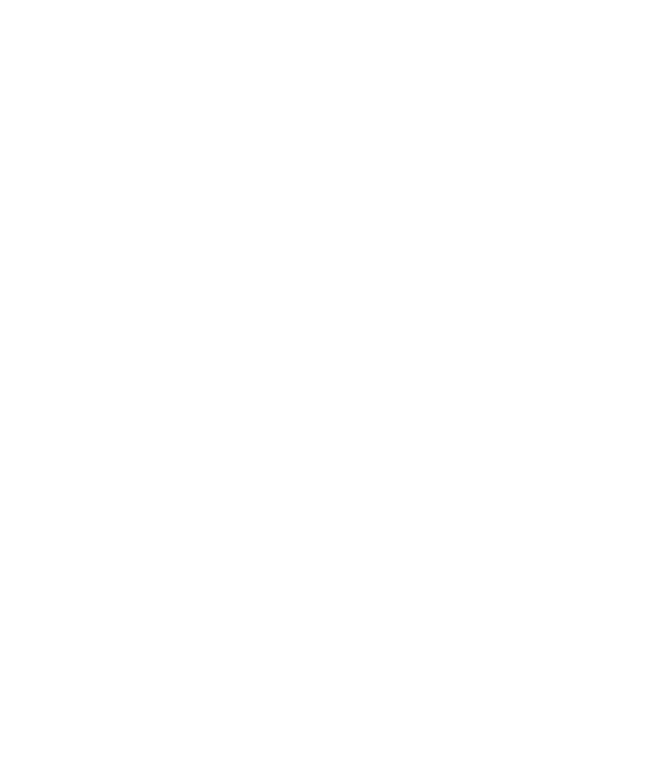
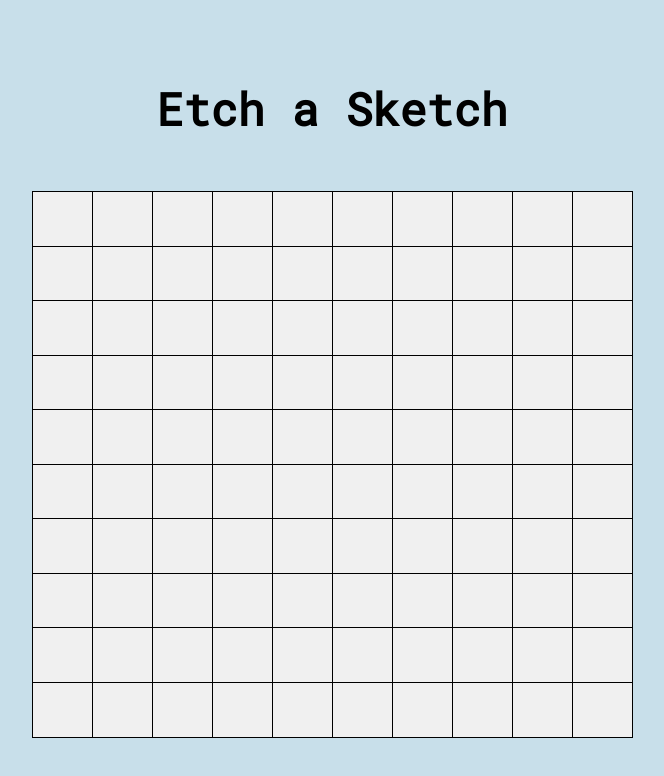
Before and after one commit to amy-justice/etch-a-sketch, a plain HTML site: page index.html in a window 1280 px wide. Shown: the whole page, without its empty margins (316-980 px from the left). Drawn offline with Linux system fonts and the light colour scheme.

Commit message:
Added canvas and hover functionality

```diff
--- a/index.html
+++ b/index.html
@@ -5,11 +5,16 @@
     <meta http-equiv="X-UA-Compatible" content="IE=edge">
     <meta name="viewport" content="width=device-width, initial-scale=1.0">
     <title>Etch-a-Sketch</title>
+
+    <link rel="stylesheet" href="styles.css" />
+    <script src="index.js" defer></script>
 </head>
 <body>
-    <div class="canvas-container">
+    <h1>Etch a Sketch</h1>
+    <div id="canvas-container">
+        <div class="canvas-row">
 
-
+        </div>
     </div>
 </body>
 </html>
--- a/index.js
+++ b/index.js
@@ -0,0 +1,31 @@
+const gridSize = 10;
+
+const canvasContainer = document.getElementById('canvas-container');
+
+function addHover() {
+    allSquares = document.querySelectorAll('.grid-square');
+    console.log(allSquares);
+    allSquares.forEach((square) => {
+        square.addEventListener('mouseover', () => {
+            square.style.backgroundColor = "black"
+        })
+    })
+}
+
+function buildCanvas() {
+    for (i = 0; i < gridSize * gridSize; i++) {
+        if (i % gridSize == 0) {
+            //create new row
+            canvasRow = document.createElement('canvas-row');
+            canvasRow.classList.add('canvas-row');
+            canvasContainer.appendChild(canvasRow);
+        }
+        gridSquare = document.createElement('div');
+        gridSquare.classList.add('grid-square');
+        newRow = Array.from(document.querySelectorAll('.canvas-row')).pop();
+        newRow.appendChild(gridSquare);
+    }
+    addHover();
+}
+
+buildCanvas();
--- a/styles.css
+++ b/styles.css
@@ -0,0 +1,48 @@
+@import url('https://fonts.googleapis.com/css2?family=Roboto+Mono&display=swap');
+
+body {
+    height: 100vh;
+    width: 100vw;
+    background-color: rgb(200, 223, 234);
+    display: flex;
+    flex-direction: column;
+    align-items: center;
+    justify-content: center;
+    overflow-x: hidden;
+}
+
+h1 {
+    font-size: 45px;
+    margin: 0;
+    font-family: 'Roboto Mono', sans-serif;
+}
+
+#canvas-container {
+    display: flex;
+    flex-direction: column;
+    align-items: center;
+    justify-content: center;
+    flex-wrap: wrap;
+    min-width: 600px;
+    min-height: 600px;
+}
+
+.canvas-row {
+    display: flex;
+    flex-direction: row;
+    align-items: stretch;
+    justify-content: center;
+    min-width: 600px;
+    flex: 1;
+}
+
+.grid-square {
+    background-color: rgb(240, 240, 240);
+    border: 1px solid #000;
+    margin: -1px -1px 0 0;
+    flex: 1;
+}
+
+.grid-square:hover {
+    background-color: #000;
+}
```
